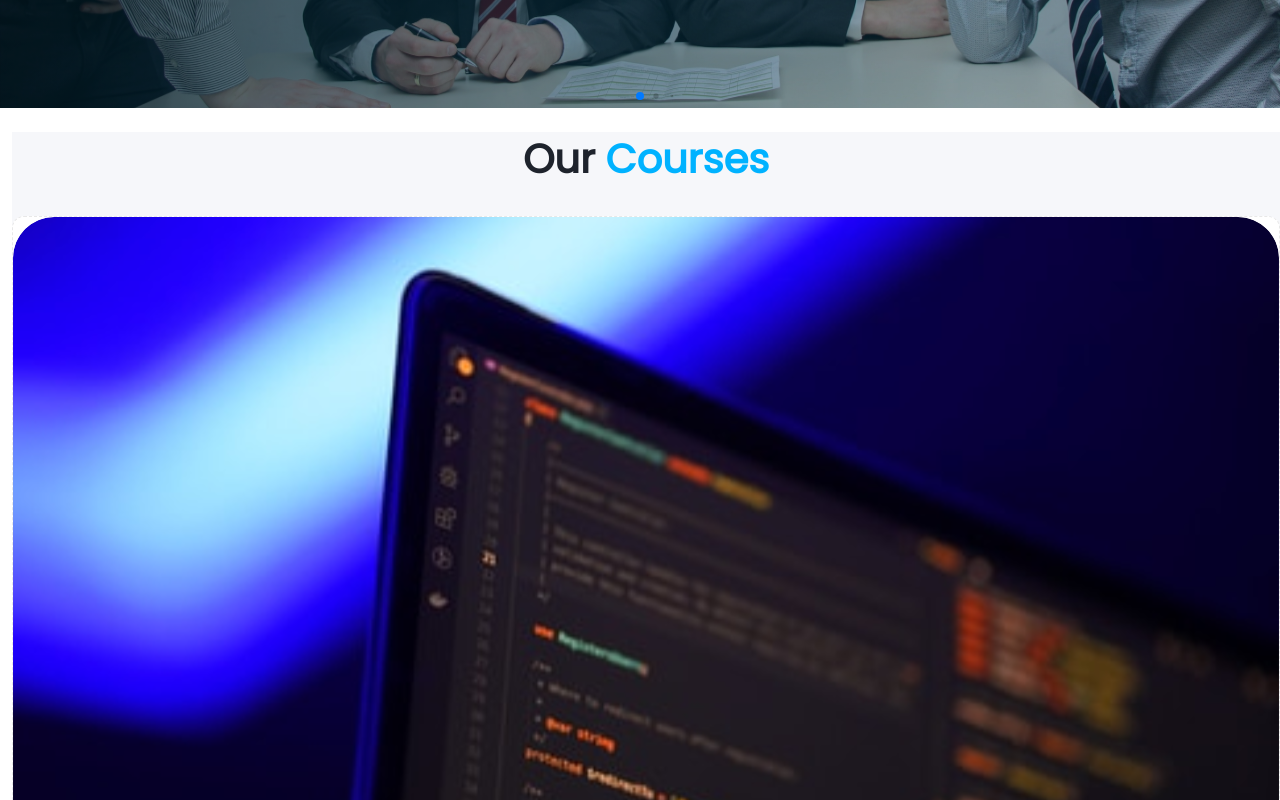
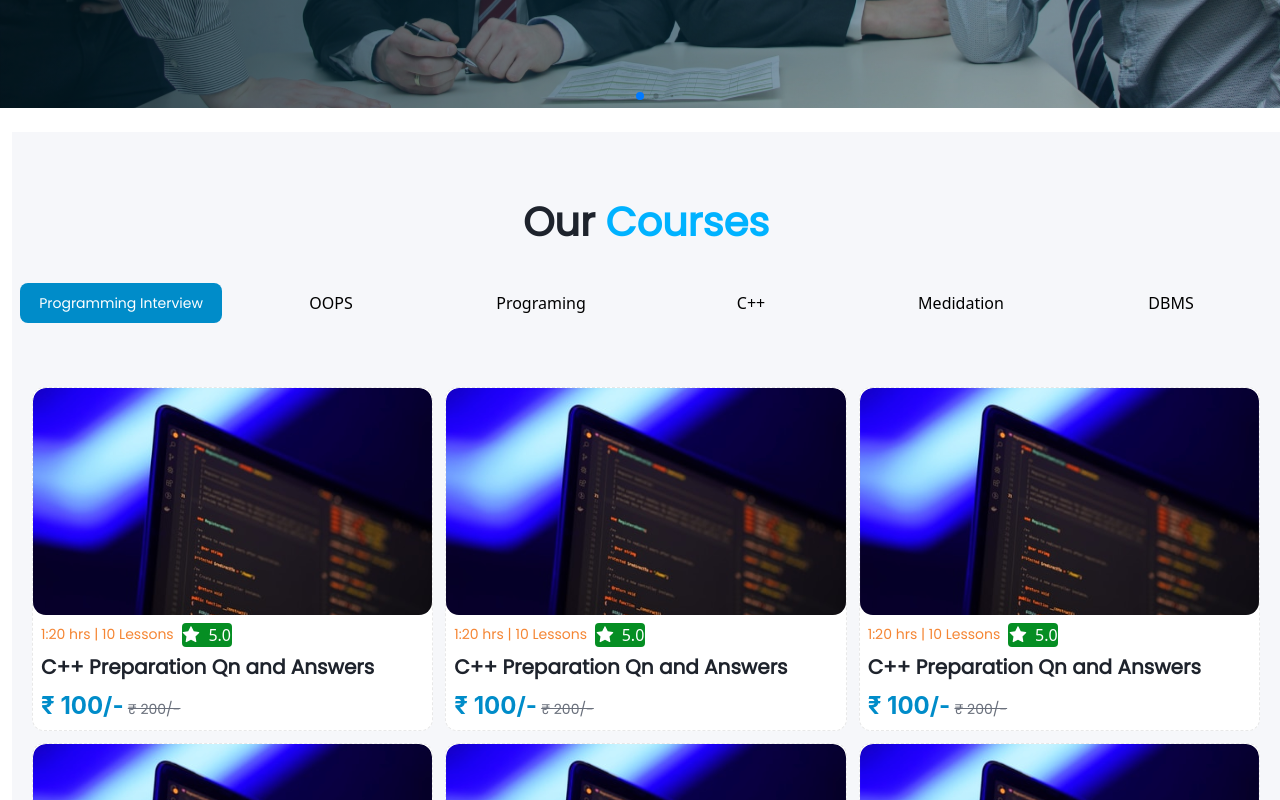
Before and after one commit to MoidulHasan/react-project-boilerplate, a React (Create React App) app: page / in a window 1280 px wide. Shown: the part 520-1320 px from the top of the page. Built offline with nearby package versions, Linux system fonts and the light colour scheme.

Commit message:
feat: course list component completed

```diff
--- a/src/components/Home/CourseList/index.tsx
+++ b/src/components/Home/CourseList/index.tsx
@@ -1,9 +1,34 @@
-import React from 'react'
+import React, { useEffect, useState } from 'react'
 import "./styles.scss"
-import { courses } from '../../../constants/courses'
+import { courses, ICourse, categorys } from '../../../constants/courses'
 import { CourseCard } from '../../CourseCard'
+import { NavLink } from 'react-router-dom'
 
 export const CoursesList = () => {
+
+    const [activeCategory, setActiveCategory] = useState(categorys[0]);
+    const [courseList, SetCourseList] = useState([] as ICourse[]);
+
+
+
+    const handleCategoryChange = (category: string): void => {
+        setActiveCategory(category);
+
+        const fileteredCourseList = courses.filter((course) => course.category === category);
+
+        SetCourseList(fileteredCourseList)
+    }
+
+    const courseCategories = categorys.map((category) => {
+        return <button onClick={() => handleCategoryChange(category)} className={`category  m-1 ${activeCategory === category ? 'category-active' : ""}`}>{category}</button>
+    })
+
+
+
+    useEffect(() => {
+        handleCategoryChange(categorys[0])
+    }, [])
+
 
 
 
@@ -11,13 +36,31 @@ export const CoursesList = () => {
     return (
         <div className='cousrse-list-container'>
             <div className='cousrse-list-content'>
-                <h1 className='title'>
-                    Our <span style={{ color: "#00B2FF" }}>Courses</span>
-                </h1>
+                <div className='text-center'>
+                    <h1 className='title'>
+                        Our <span style={{ color: "#00B2FF" }}>Courses</span>
+                    </h1>
+                    <div className="flex flex-wrap justify-center ">
+                        {courseCategories}
+                    </div>
+                </div>
 
 
-                <CourseCard course={courses[0]} />
+                <div className='course-list grid grid-cols-1 md:grid-cols-2 lg:grid-cols-3 gap-3 mx-2  md:mx-5 '>
+                    {
+                        courseList.slice(0, 9).map((course) => {
+                            return <CourseCard course={course} />
+                        })
+                    }
+                </div>
+
+                <div className='flex justify-center mt-12'>
+                    <NavLink className='category category-active' to="/courses">View More</NavLink>
+                </div>
+
+
+
             </div>
-        </div>
+        </div >
     )
 }
--- a/src/components/Home/CourseList/styles.scss
+++ b/src/components/Home/CourseList/styles.scss
@@ -3,6 +3,8 @@
 
 	.cousrse-list-content {
 		background: #f6f7fa;
+		padding-top: 63px;
+		padding-bottom: 57px;
 
 		.title {
 			text-align: center;
@@ -12,11 +14,59 @@
 			font-weight: 700;
 			font-size: 40px;
 			line-height: 135%;
-			/* identical to box height, or 54px */
 
 			color: #1e232c;
 
 			margin-bottom: 30px;
 		}
+
+		.category {
+			width: 202px;
+			height: 40px;
+			border-radius: 8px;
+		}
+
+		.category-active {
+			background: #008cc9;
+			font-family: "Poppins";
+			font-style: normal;
+			font-weight: 500;
+			font-size: 14px;
+			line-height: 21px;
+
+			display: flex;
+			align-items: center;
+			justify-content: center;
+
+			color: #ffffff;
+		}
+
+		.course-list {
+			margin-top: 60px;
+		}
+
+		.course-discount-price {
+			font-family: "Inter";
+			font-style: normal;
+			font-weight: 700;
+			font-size: 24px;
+			line-height: 25px;
+			/* identical to box height, or 104% */
+
+			color: #008cc9;
+		}
+
+		.course-regular-price {
+			font-family: "Poppins";
+			font-style: normal;
+			font-weight: 500;
+			font-size: 14px;
+			line-height: 25px;
+			/* identical to box height, or 179% */
+
+			text-decoration-line: line-through;
+
+			color: #6a707c;
+		}
 	}
 }
--- a/src/constants/courses.ts
+++ b/src/constants/courses.ts
@@ -5,7 +5,7 @@ export interface ICourse {
 	coverImage: string;
 	time: string;
 	lessons: number;
-	ratting: number;
+	ratting: string;
 	prices: {
 		regularPrice: number;
 		discountPrice: number;
@@ -21,7 +21,7 @@ export const courses: ICourse[] = [
 		coverImage: "course-1.svg",
 		time: "1:20 hrs",
 		lessons: 10,
-		ratting: 5,
+		ratting: "5.0",
 		prices: {
 			regularPrice: 200,
 			discountPrice: 100,
@@ -35,7 +35,119 @@ export const courses: ICourse[] = [
 		coverImage: "course-1.svg",
 		time: "1:20 hrs",
 		lessons: 10,
-		ratting: 5,
+		ratting: "5.0",
+		prices: {
+			regularPrice: 200,
+			discountPrice: 100,
+		},
+		discount: 50,
+	},
+	{
+		_id: 3,
+		title: "C++ Preparation Qn and Answers",
+		category: "Programming Interview",
+		coverImage: "course-1.svg",
+		time: "1:20 hrs",
+		lessons: 10,
+		ratting: "5.0",
+		prices: {
+			regularPrice: 200,
+			discountPrice: 100,
+		},
+		discount: 50,
+	},
+	{
+		_id: 4,
+		title: "C++ Preparation Qn and Answers",
+		category: "Programming Interview",
+		coverImage: "course-1.svg",
+		time: "1:20 hrs",
+		lessons: 10,
+		ratting: "5.0",
+		prices: {
+			regularPrice: 200,
+			discountPrice: 100,
+		},
+		discount: 50,
+	},
+	{
+		_id: 5,
+		title: "C++ Preparation Qn and Answers",
+		category: "Programming Interview",
+		coverImage: "course-1.svg",
+		time: "1:20 hrs",
+		lessons: 10,
+		ratting: "5.0",
+		prices: {
+			regularPrice: 200,
+			discountPrice: 100,
+		},
+		discount: 50,
+	},
+	{
+		_id: 6,
+		title: "C++ Preparation Qn and Answers",
+		category: "Programming Interview",
+		coverImage: "course-1.svg",
+		time: "1:20 hrs",
+		lessons: 10,
+		ratting: "5.0",
+		prices: {
+			regularPrice: 200,
+			discountPrice: 100,
+		},
+		discount: 50,
+	},
+	{
+		_id: 7,
+		title: "C++ Preparation Qn and Answers",
+		category: "Programming Interview",
+		coverImage: "course-1.svg",
+		time: "1:20 hrs",
+		lessons: 10,
+		ratting: "5.0",
+		prices: {
+			regularPrice: 200,
+			discountPrice: 100,
+		},
+		discount: 50,
+	},
+	{
+		_id: 8,
+		title: "C++ Preparation Qn and Answers",
+		category: "Programming Interview",
+		coverImage: "course-1.svg",
+		time: "1:20 hrs",
+		lessons: 10,
+		ratting: "5.0",
+		prices: {
+			regularPrice: 200,
+			discountPrice: 100,
+		},
+		discount: 50,
+	},
+	{
+		_id: 9,
+		title: "C++ Preparation Qn and Answers",
+		category: "Programming Interview",
+		coverImage: "course-1.svg",
+		time: "1:20 hrs",
+		lessons: 10,
+		ratting: "5.0",
+		prices: {
+			regularPrice: 200,
+			discountPrice: 100,
+		},
+		discount: 50,
+	},
+	{
+		_id: 10,
+		title: "C++ Preparation Qn and Answers",
+		category: "Programming Interview",
+		coverImage: "course-1.svg",
+		time: "1:20 hrs",
+		lessons: 10,
+		ratting: "5.0",
 		prices: {
 			regularPrice: 200,
 			discountPrice: 100,
```
